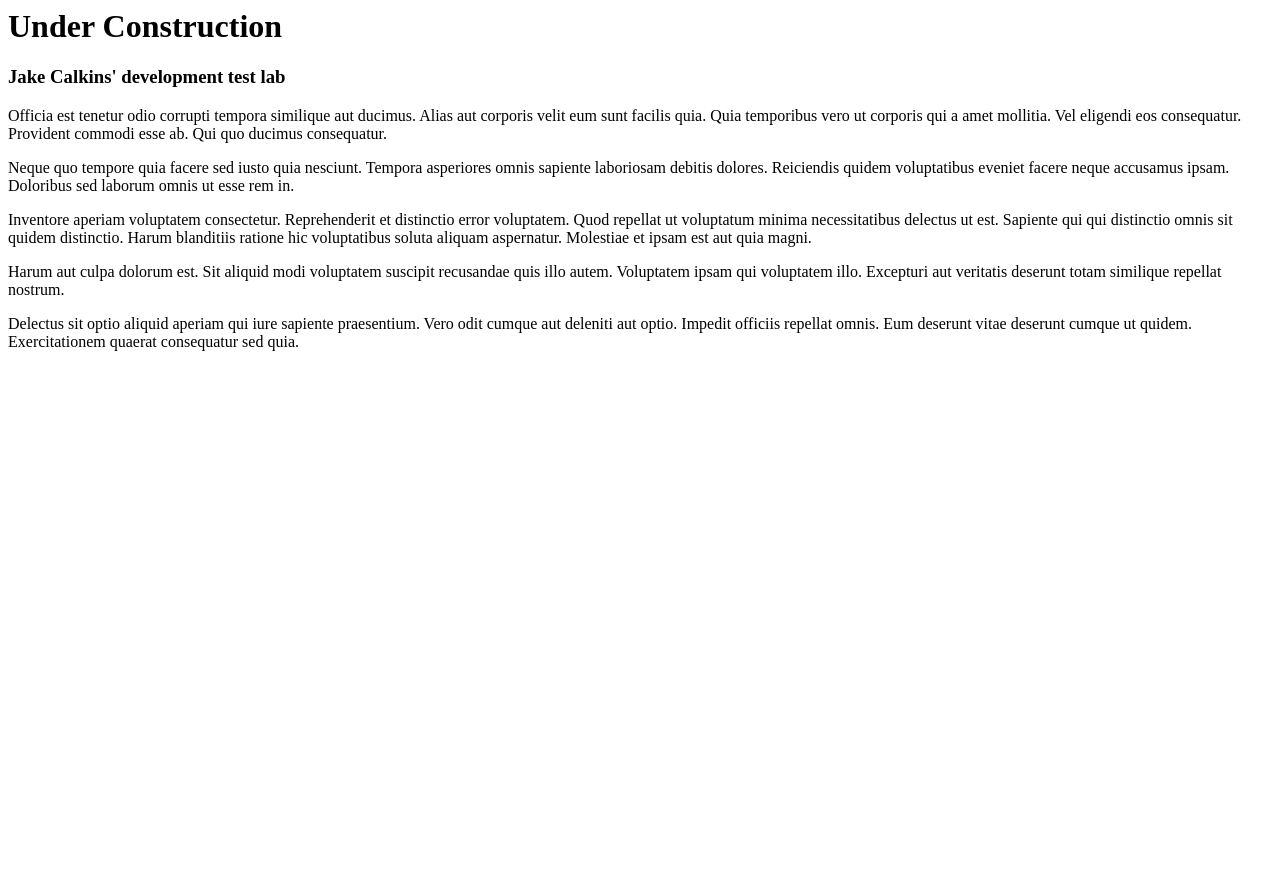
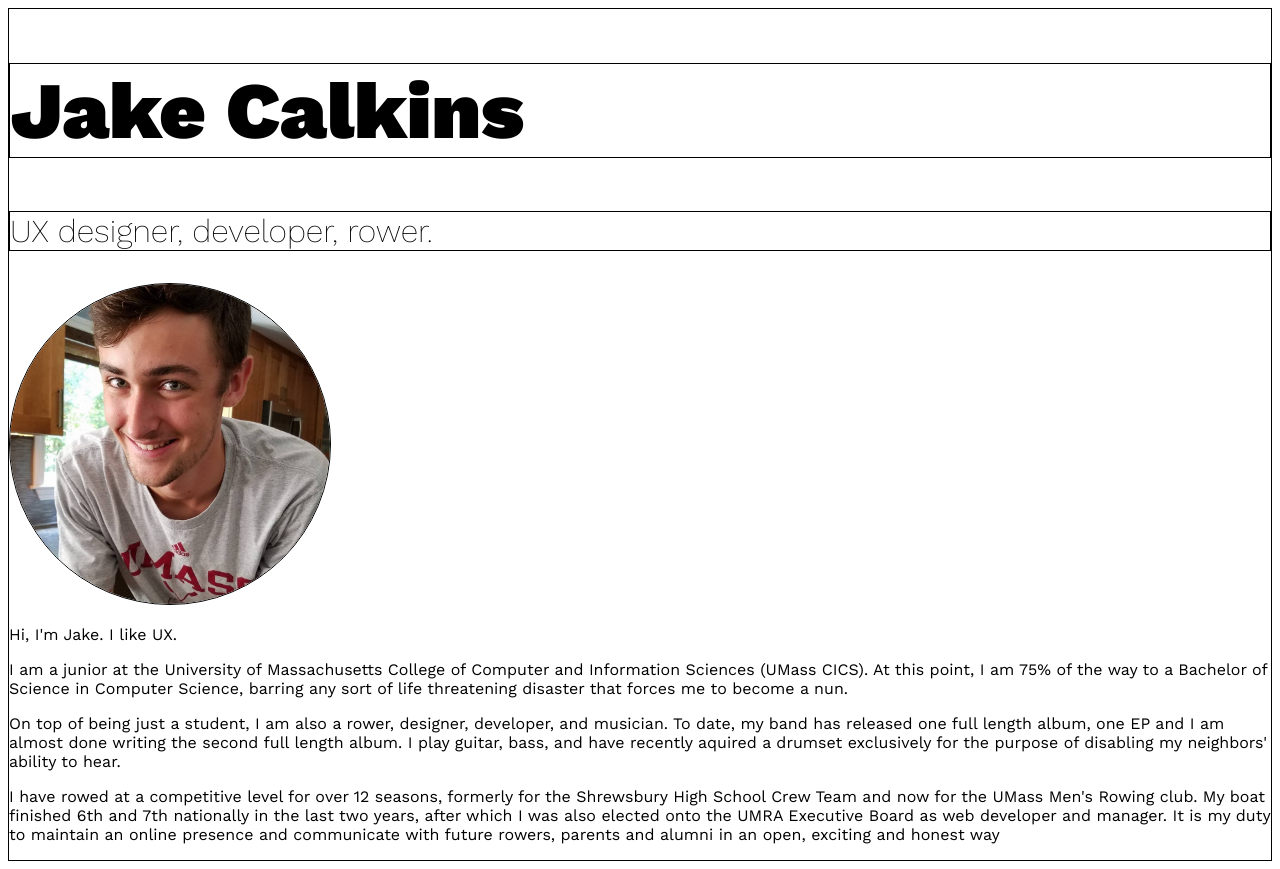
Before and after one commit to JakeCalkins/labs, a plain HTML site: page index.html in a window 1280 px wide. Before the commit the page ends 800 px from the top, so only its background shows below. Drawn offline with nearby package versions, Linux system fonts and the light colour scheme.

Commit message:
building baseline
added css and some assets and laid things out

```diff
--- a/index.html
+++ b/index.html
@@ -1,14 +1,21 @@
+<!DOCTYPE html>
 <html>
-<head>
-<title> Labs | Jake Calkins</title>
-</head>
-<body>
-    <h1>Under Construction</h1>
-    <h3>Jake Calkins' development test lab</h3>
-    <p>Officia est tenetur odio corrupti tempora similique aut ducimus. Alias aut corporis velit eum sunt facilis quia. Quia temporibus vero ut corporis qui a amet mollitia. Vel eligendi eos consequatur. Provident commodi esse ab. Qui quo ducimus consequatur.</p>
-    <p>Neque quo tempore quia facere sed iusto quia nesciunt. Tempora asperiores omnis sapiente laboriosam debitis dolores. Reiciendis quidem voluptatibus eveniet facere neque accusamus ipsam. Doloribus sed laborum omnis ut esse rem in.</p>
-    <p>Inventore aperiam voluptatem consectetur. Reprehenderit et distinctio error voluptatem. Quod repellat ut voluptatum minima necessitatibus delectus ut est. Sapiente qui qui distinctio omnis sit quidem distinctio. Harum blanditiis ratione hic voluptatibus soluta aliquam aspernatur. Molestiae et ipsam est aut quia magni.</p>
-    <p>Harum aut culpa dolorum est. Sit aliquid modi voluptatem suscipit recusandae quis illo autem. Voluptatem ipsam qui voluptatem illo. Excepturi aut veritatis deserunt totam similique repellat nostrum.</p>
-    <p>Delectus sit optio aliquid aperiam qui iure sapiente praesentium. Vero odit cumque aut deleniti aut optio. Impedit officiis repellat omnis. Eum deserunt vitae deserunt cumque ut quidem. Exercitationem quaerat consequatur sed quia.</p>
-</body>
+  <head>
+    <meta charset="UTF-8">
+    <title>Jake Calkins | Designer and Programmer</title>
+  <meta name="author" content="Jake Calkins">
+  <meta name="description" content="Hi, I'm Jake. I do UX design, front end development, and somehow have experience in things like C, network engineering, SEO and digital marketing.">
+  <link rel="shortcut icon" href="favicon.ico" type="image/vnd.microsoft.icon">
+  <link rel="stylesheet" href="styles.css" type="text/css">
+  <link href="https://fonts.googleapis.com/css?family=Work+Sans:100,200,300,400,500,600,700,800,900" rel="stylesheet">
+  </head>
+  <body>
+    <h1>Jake Calkins</h1>
+    <h3>UX designer, developer, rower.</h3>
+    <img src="profile.jpg" alt="a photo of me" class="profile"/>
+    <p>Hi, I'm Jake. I like UX.</p>
+    <p>I am a junior at the University of Massachusetts College of Computer and Information Sciences (UMass CICS). At this point, I am 75% of the way to a Bachelor of Science in Computer Science, barring any sort of life threatening disaster that forces me to become a nun.</p>
+    <p>On top of being just a student, I am also a rower, designer, developer, and musician. To date, my band has released one full length album, one EP and I am almost done writing the second full length album. I play guitar, bass, and have recently aquired a drumset exclusively for the purpose of disabling my neighbors' ability to hear.</p>
+    <p>I have rowed at a competitive level for over 12 seasons, formerly for the Shrewsbury High School Crew Team and now for the UMass Men's Rowing club. My boat finished 6th and 7th nationally in the last two years, after which I was also elected onto the UMRA Executive Board as web developer and manager. It is my duty to maintain an online presence and communicate with future rowers, parents and alumni in an open, exciting and honest way</p>
+  </body>
 </html>
--- /dev/null
+++ b/styles.css
@@ -0,0 +1,24 @@
+body {
+    font-family: 'Work Sans', sans-serif;
+    border: 1px solid black;
+}
+
+h1 {
+    font-weight: 900;
+    font-size: 5em;
+    border: 1px solid black;
+
+}
+
+h3 {
+    font-weight: 200;
+    font-size: 2em;
+    border: 1px solid black;
+
+}
+
+img {
+    border: 1px solid black;
+    width: 20em;
+    border-radius: 100%;
+}
```
Also changed, not shown: profile.jpg (added).
